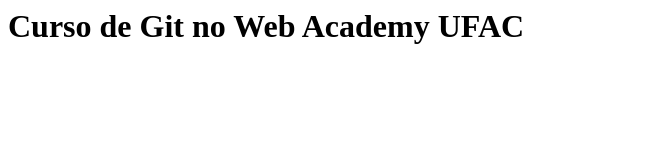
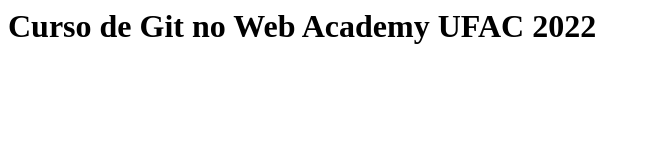
Before and after one commit to catarinacosta/WebAcademy2, a plain HTML site: page index.html in a window 1280 px wide. Shown: the whole page, without its empty margins (0-649 px from the left). Drawn offline with Linux system fonts and the light colour scheme.

Commit message:
Inserindo informação do ano na página principal

```diff
--- a/index.html
+++ b/index.html
@@ -2,6 +2,6 @@
     <head>
     </head>
     <body>
-        <h1>Curso de Git no Web Academy UFAC</h1>
+        <h1>Curso de Git no Web Academy UFAC 2022</h1>
     </body>
 </html>
```
